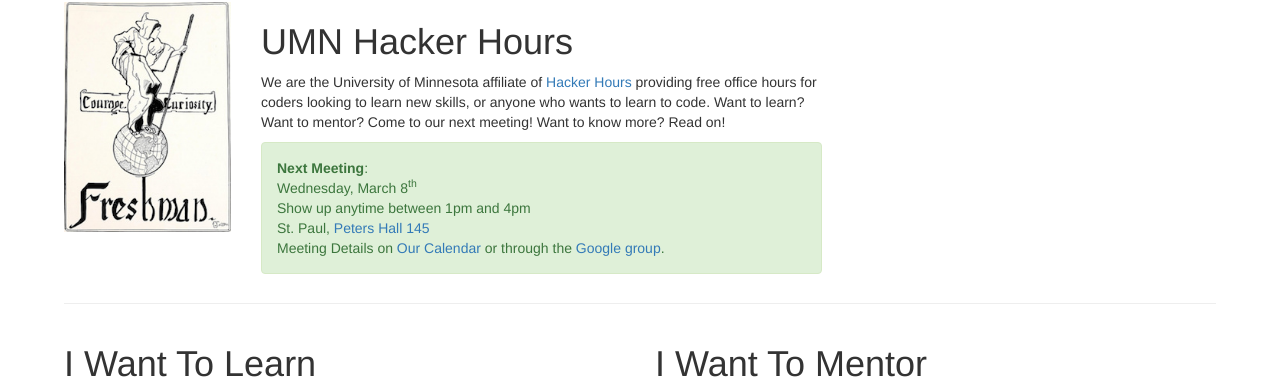
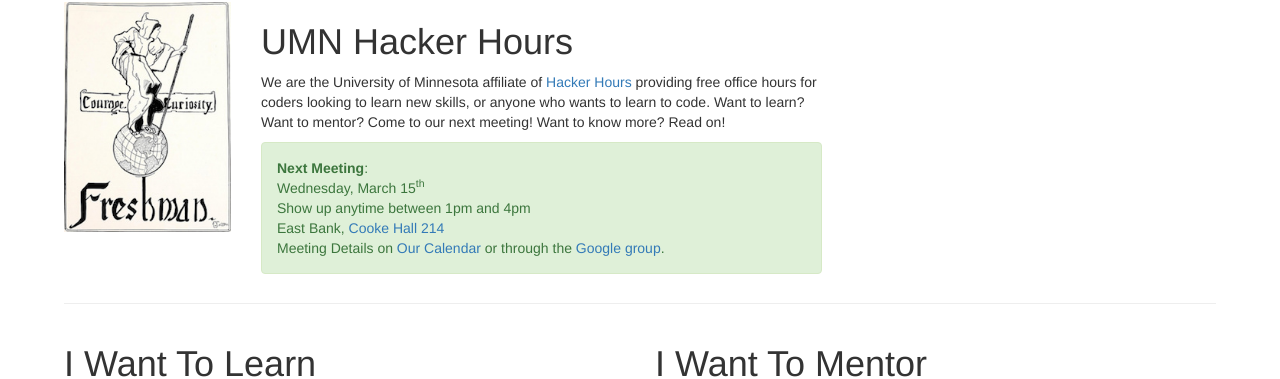
Before and after one commit to umnhackerhours/umnhackerhours.github.io, a Jekyll site: the page built from index.markdown, in a window 1280 px wide. Shown: the part 102-481 px from the top of the page. Built offline with Jekyll 4.4.1, drawn with Linux system fonts in a browser that asks for light colours.

Commit message:
March 15th, 2017
And deprecating the old slack team, replacing it with the new slack
team.

```diff
--- a/index.markdown
+++ b/index.markdown
@@ -13,7 +13,7 @@ description: Home
       <div class="alert alert-success" role="alert">
         <a class="anchor" id="next_meeting"></a>
         <strong>Next Meeting</strong>:<br />
-        Wednesday, March 8<sup>th</sup><br />
+        Wednesday, March 15<sup>th</sup><br />
         Show up anytime between 1pm and 4pm<br />
         <!-- East Bank, <a href="http://campusmaps.umn.edu/cooke-hall">Cooke Hall 214</a><br /> -->
         <!-- West Bank, <a href="http://campusmaps.umn.edu/hubert-h-humphrey-school-public-affairs">Humphrey 50B (AKA, the room in the back of the computer lab)</a><br /> -->
@@ -21,7 +21,7 @@ description: Home
         <!-- The <strong>Code Kata Group</strong> will be discussing the <a href="https://github.com/exercism/x-common/blob/master/bob.md">Bob kata</a> from 2:30 - 4pm<br /> -->
         <!-- The <strong>Refactoring Reading Group</strong> will be discussing the <a href="https://refactoring.guru/smells/long-method">Long Method Smell</a> from 3 - 4pm<br /> -->
 
-        St. Paul, <a href="http://campusmaps.umn.edu/peters-hall">Peters Hall 145</a><br />
+        East Bank, <a href="http://campusmaps.umn.edu/cooke-hall">Cooke Hall 214</a><br />
         Meeting Details on <a href="https://www.google.com/calendar/embed?src=umn.edu_ii9odmho4m63bsq19879mu0iis%40group.calendar.google.com&ctz=America/Chicago">Our Calendar</a> or through the <a href='https://groups.google.com/a/umn.edu/d/hackerhours'>Google group</a>.
       </div>
     </div>
@@ -51,4 +51,4 @@ description: Home
 
 ## I want to talk to you
 
-Come to the [meetup](#next_meeting), tweet [@umnhackerhours](https://twitter.com/umnhackerhours), join us [on Slack](https://umnhackerhours.slack.com/), join [our group](https://groups.google.com/a/umn.edu/d/hackerhours), chat with us in person at [Code People](http://code-people.umn.edu/) or email one of the people in our [Github organization](https://github.com/umnhackerhours)
+Come to the [meetup](#next_meeting), tweet [@umnhackerhours](https://twitter.com/umnhackerhours), join us [on Slack](https://tech-peoaple-umn.slack.com/), join [our group](https://groups.google.com/a/umn.edu/d/hackerhours), chat with us in person at [Code People](http://code-people.umn.edu/) or email one of the people in our [Github organization](https://github.com/umnhackerhours)
```
